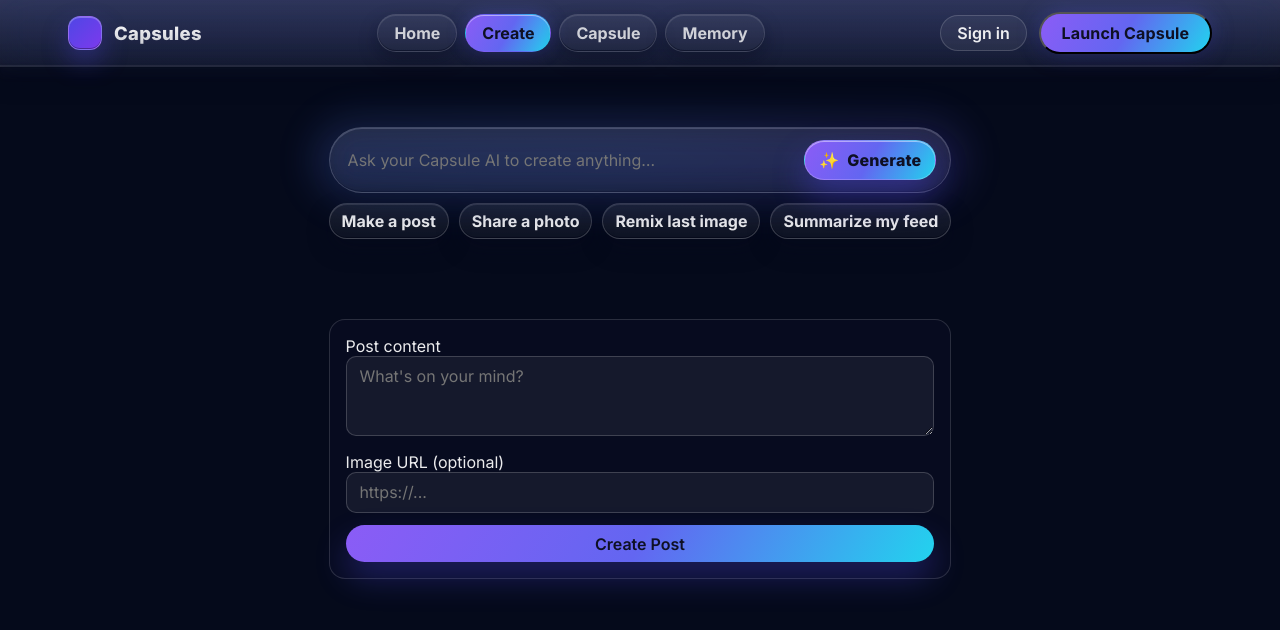
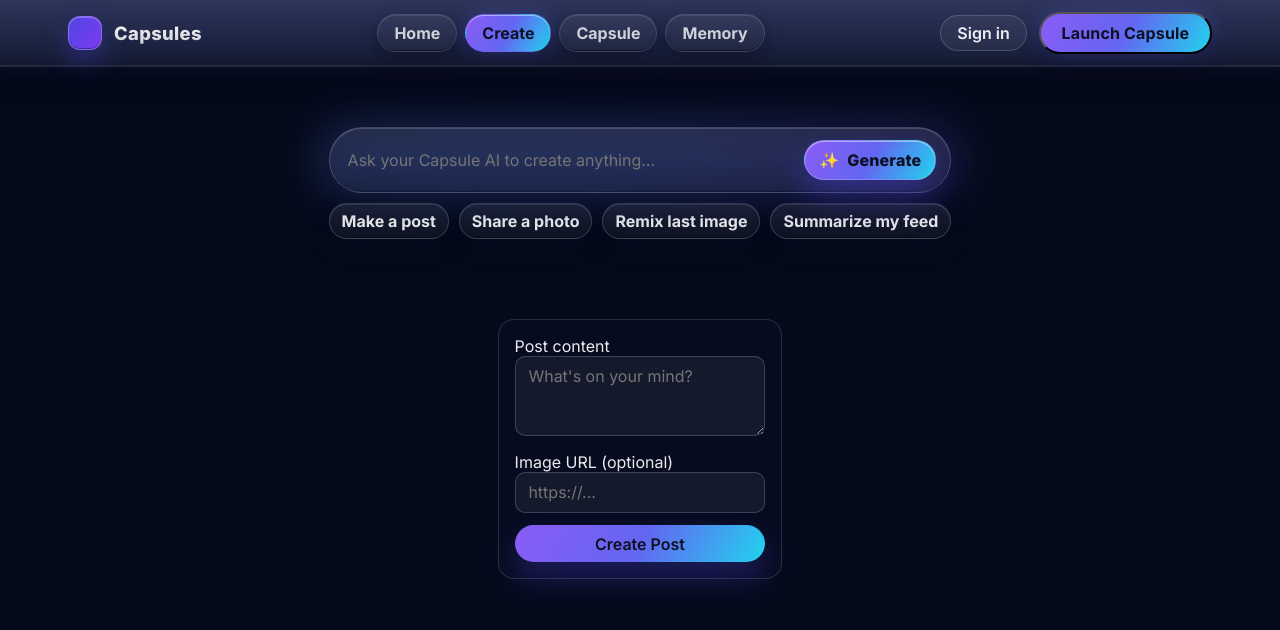
Before and after one commit to JohnGrosso13/capsules-next, a Next.js app: page /create in a window 1280 px wide. Shown: the top 630 px of the page. Built offline with nearby package versions, Linux system fonts and the light colour scheme; no server answers.

Commit message:
Create: align content width with Home feed column (max-width calc(100% - 320px - 18px)); ensure form is full width within container

```diff
--- a/src/app/create/create.module.css
+++ b/src/app/create/create.module.css
@@ -11,7 +11,10 @@
 .secondaryAction { display:inline-flex; align-items:center; justify-content:center; padding:.45rem .95rem; border-radius:999px; border:1px solid rgba(255,255,255,.16); color:rgba(255,255,255,.82); background:rgba(255,255,255,.05); font-weight:600; }
 .primaryCta { display:inline-flex; align-items:center; justify-content:center; padding:.55rem 1.3rem; border-radius:999px; font-weight:600; color:#0e1024; background:linear-gradient(120deg,#8b5cf6,#6366f1,#22d3ee); box-shadow:0 16px 32px rgba(79,70,229,.32); }
 .main { max-width: 1200px; margin: 0 auto; padding: 24px 28px 48px; display: grid; gap: 1rem; }
-.form { display: grid; gap: .75rem; border: 1px solid rgba(255,255,255,.14); background: rgba(9,12,32,.88); padding: 1rem; border-radius: 16px; }
+/* Match Home feed column width (1200 - 320 - 18) */
+.feedWidth { width: 100%; max-width: calc(100% - 320px - 18px); margin: 0 auto; }
+.form { width: 100%; display: grid; gap: .75rem; border: 1px solid rgba(255,255,255,.14); background: rgba(9,12,32,.88); padding: 1rem; border-radius: 16px; }
+@media (max-width: 1000px){ .feedWidth{ max-width: 100%; } }
 .input, .textarea { width: 100%; border-radius: 10px; border: 1px solid rgba(255,255,255,.18); background: rgba(255,255,255,.06); color: #fff; padding: .6rem .8rem; }
 .textarea { min-height: 80px; }
 .submit { display:inline-flex; align-items:center; justify-content:center; padding:.55rem 1.1rem; border-radius:999px; font-weight:600; color:#0e1024; background:linear-gradient(120deg,#8b5cf6,#6366f1,#22d3ee); box-shadow:0 16px 32px rgba(79,70,229,.32); border:0; cursor:pointer; }
--- a/src/app/create/page.tsx
+++ b/src/app/create/page.tsx
@@ -77,7 +77,9 @@ export default function CreatePage() {
           </div>
         </section>
 
-        <ComposeForm />
+        <div className={styles.feedWidth}>
+          <ComposeForm />
+        </div>
       </main>
     </div>
   );
```
